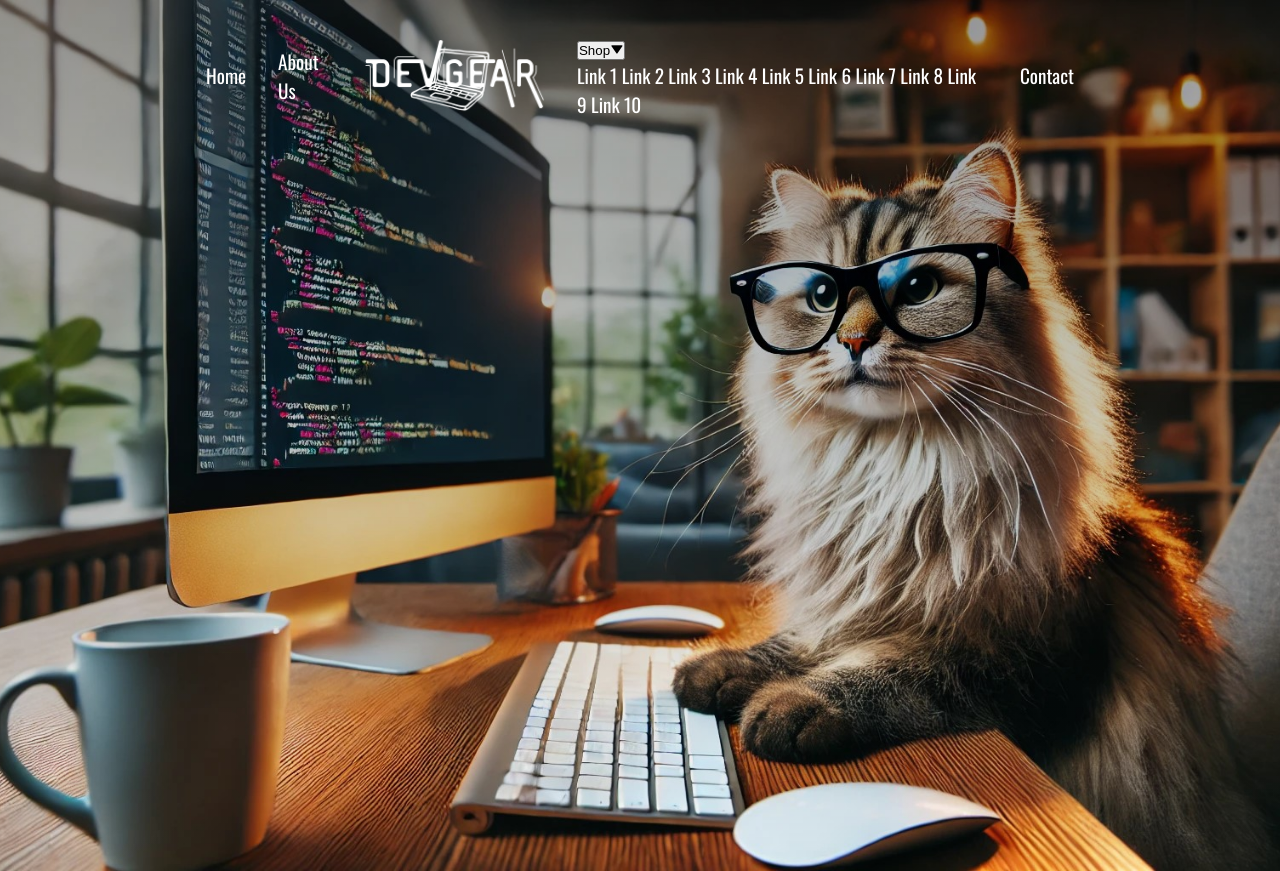
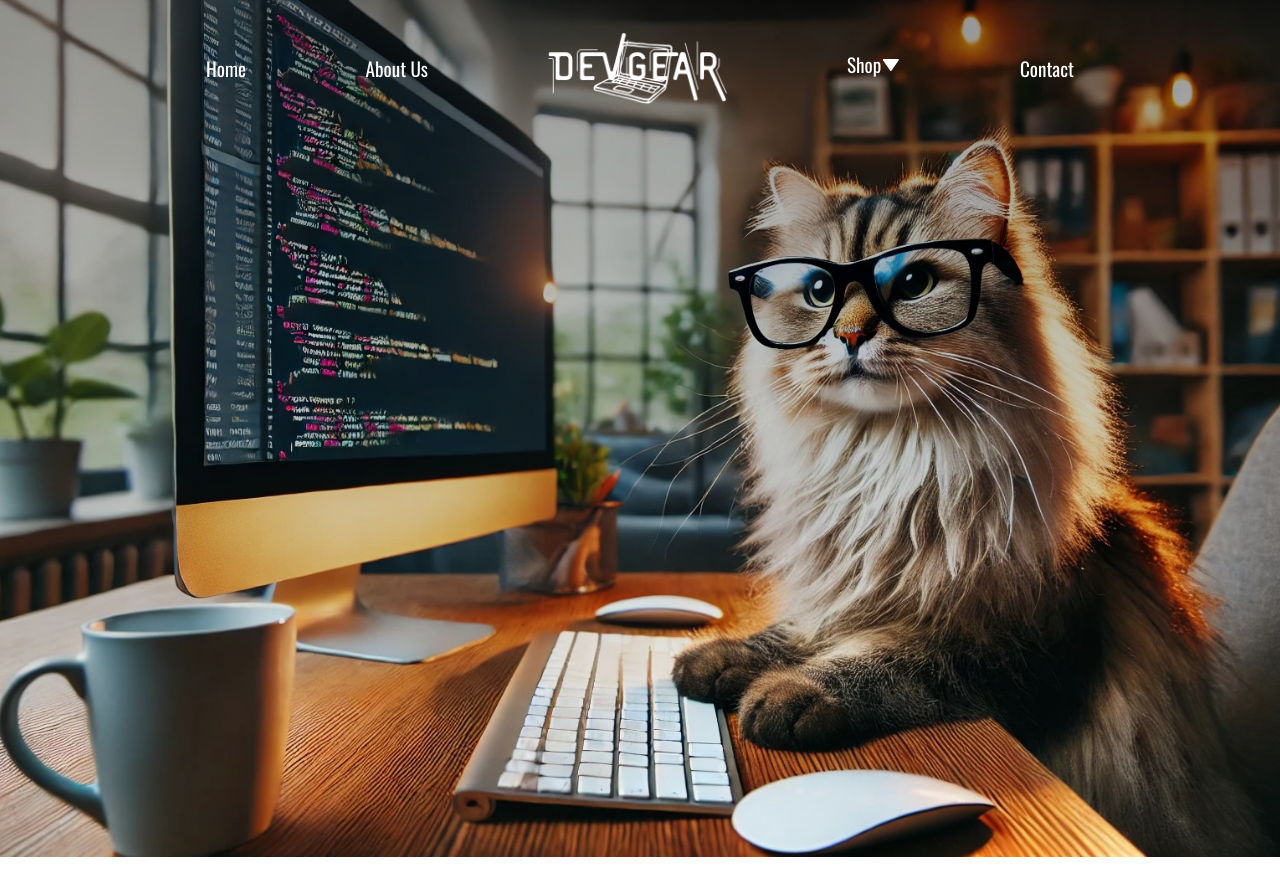
Before and after one commit to ceceliabraswell/devGear, a plain HTML site: page index.html in a window 1280 px wide. Shown: the top 871 px of the page. Drawn offline with nearby package versions, Linux system fonts and the light colour scheme.

Commit message:
Shop link styling
Updated the CSS styling on the Shop link

```diff
--- a/style.css
+++ b/style.css
@@ -120,7 +120,8 @@ nav {
   display: none;
 }
 
-.nav-links a {
+.nav-links a,
+.shop-button {
   position: relative;
   isolation: isolate;
   padding-bottom: 8px;
@@ -129,6 +130,25 @@ nav {
 }
 
 /* styling for shop drop down list */
+
+.shop-dropdown {
+  float: left;
+  overflow: hidden;
+}
+
+.shop-dropdown,
+.shop-button {
+  font-size: 1.2rem;
+  border: none;
+  outline: none;
+  /* padding: 14px 16px; */
+  background-color: inherit;
+  font-family: inherit;
+}
+
+.shop-content {
+  display: none;
+}
 
 .header-container {
   padding-block: 10rem;
@@ -216,7 +236,8 @@ nav {
     background-color: transparent;
   }
 
-  .nav-links a:hover {
+  .nav-links a:hover,
+  .shop-button a:hover {
     color: #d2cfcf;
   }
 
```
